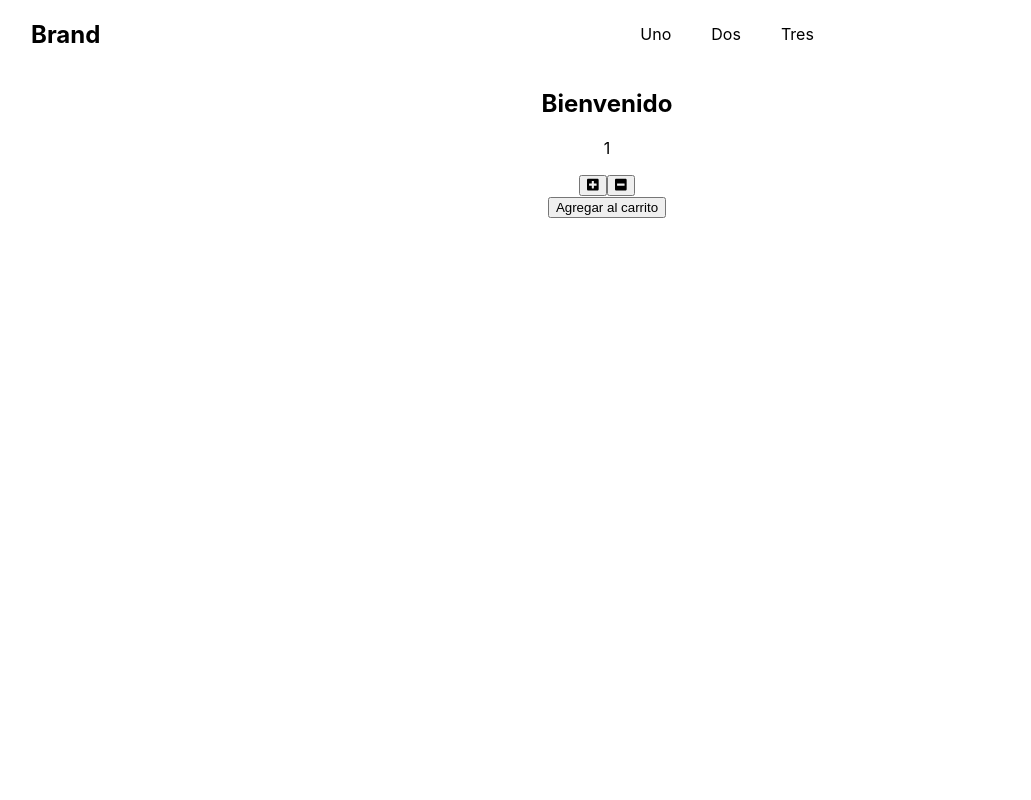
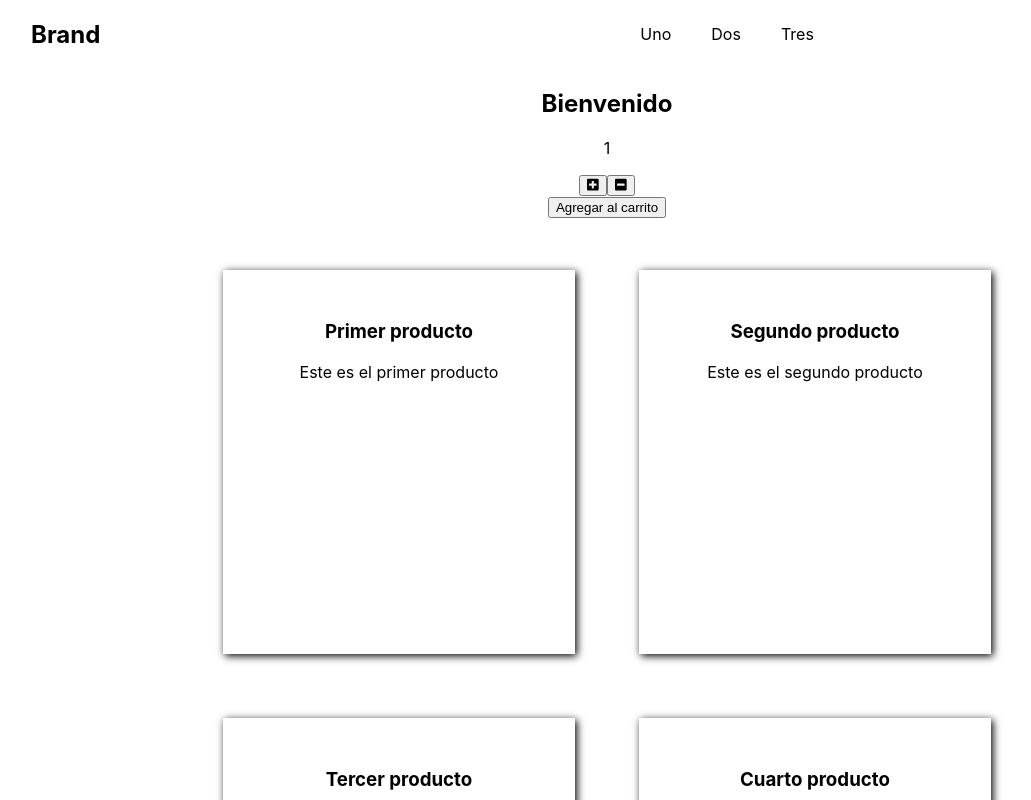
Before and after one commit to lanattigabriel/lanatti-react, a React (Create React App) app: page / in a window 1280 px wide. Shown: the top 800 px of the page, without its empty margins (33-1064 px from the left). Built offline with nearby package versions, Linux system fonts and the light colour scheme.

Commit message:
desafio itemlist

```diff
--- a/src/components/NavBar/Item/Item.jsx
+++ b/src/components/NavBar/Item/Item.jsx
@@ -1,10 +1,13 @@
 import React from 'react';
+import './item.scss'
 
 const Item = ({item}) => {
     return(
-        <div>
-            <h3>{item.name}</h3>
-            <p>{item.descripcion}</p>
+        <div className="itemCard">
+            <div className="itemCardInner">
+                <h3>{item.name}</h3>
+                <p>{item.descripcion}</p>
+            </div>
         </div>
     )
 }
--- /dev/null
+++ b/src/components/NavBar/Item/item.scss
@@ -0,0 +1,11 @@
+
+.itemCard{
+    width: 18rem;
+    height: 20rem;
+    margin: 2rem;
+    padding: 2rem;
+    box-shadow: 2px 2px 8px;
+    .itemCardInner{
+        margin: auto;
+    }
+}
--- a/src/components/NavBar/ItemList/ItemList.jsx
+++ b/src/components/NavBar/ItemList/ItemList.jsx
@@ -1,11 +1,12 @@
 import React from 'react';
 import Item from '../Item/Item';
+import './itemList.scss'
 
-const ItemList = ({items = []}) => {
+const ItemList = ({item = []}) => {
     return(
-        <div>
-            {items.map((items, index) =>
-                <Item key={index} nombre={items.nombre} descripcion={items.descripcion}/>
+        <div className="itemList">
+            {item.map((item, index) =>
+                <Item key={index} item={item}/>
             )}
         </div>
     )
--- /dev/null
+++ b/src/components/NavBar/ItemList/itemList.scss
@@ -0,0 +1,9 @@
+.itemList{
+    width: 90%;
+    margin: auto;
+    margin-top: 20px;
+
+    display: flex;
+    flex-flow: row wrap;
+    justify-content: center;
+}
--- a/src/components/NavBar/ItemListContainer/ItemListContainer.jsx
+++ b/src/components/NavBar/ItemListContainer/ItemListContainer.jsx
@@ -1,6 +1,7 @@
 import React, {useState, useEffect} from 'react';
 import ItemCount from '../ItemCount/ItemCount';
 import ItemList from '../ItemList/ItemList';
+import './itemListContainer.scss';
 
 const productos = [
     {id: 1, name: 'Primer producto', descripcion: 'Este es el primer producto'},
--- a/src/components/NavBar/ItemListContainer/ItemListContainer.scss
+++ b/src/components/NavBar/ItemListContainer/ItemListContainer.scss
@@ -1,3 +1,4 @@
 .itemListContainer{
-
+    width: 90vw;
+    margin: auto;
 }
```
